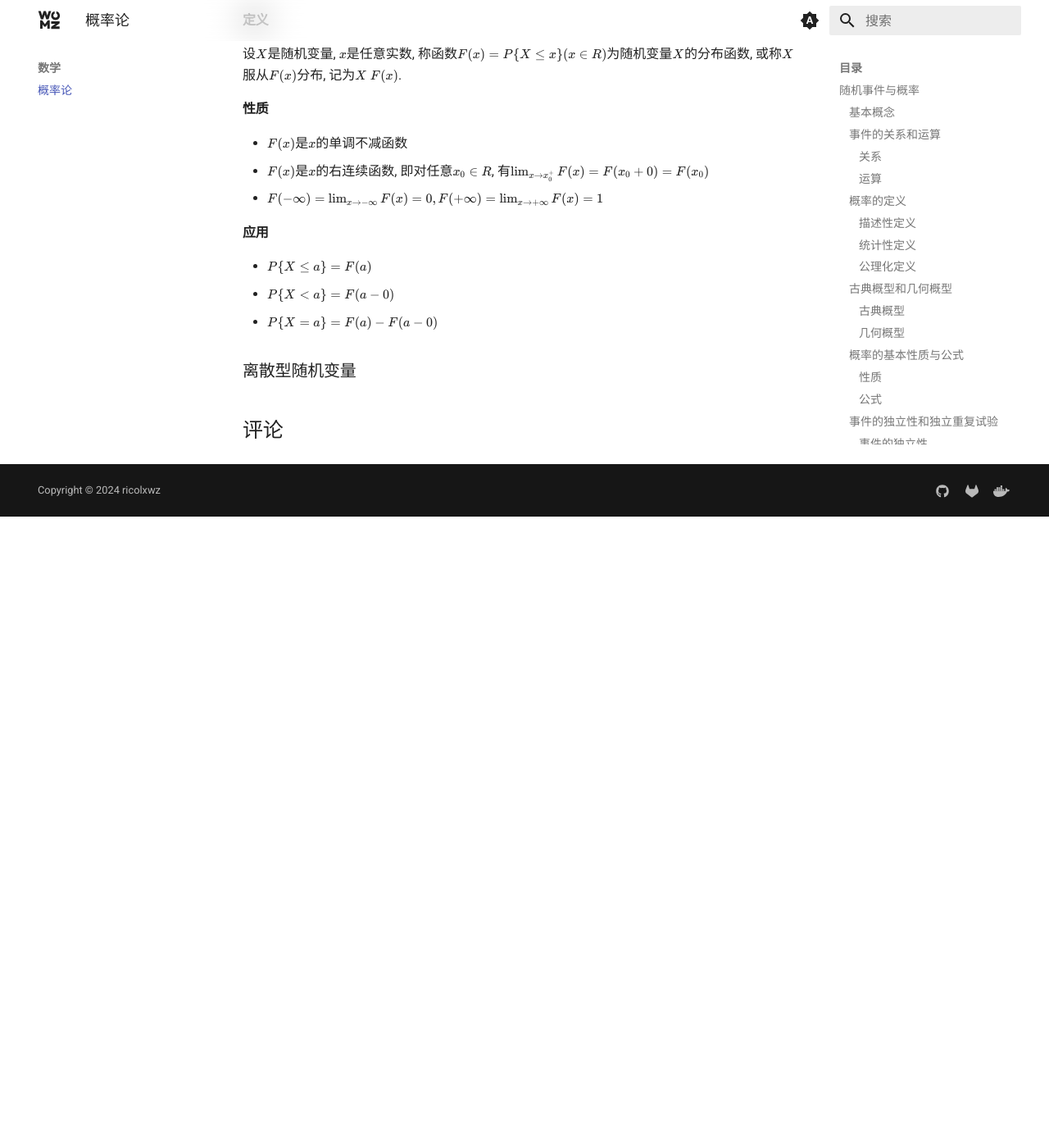
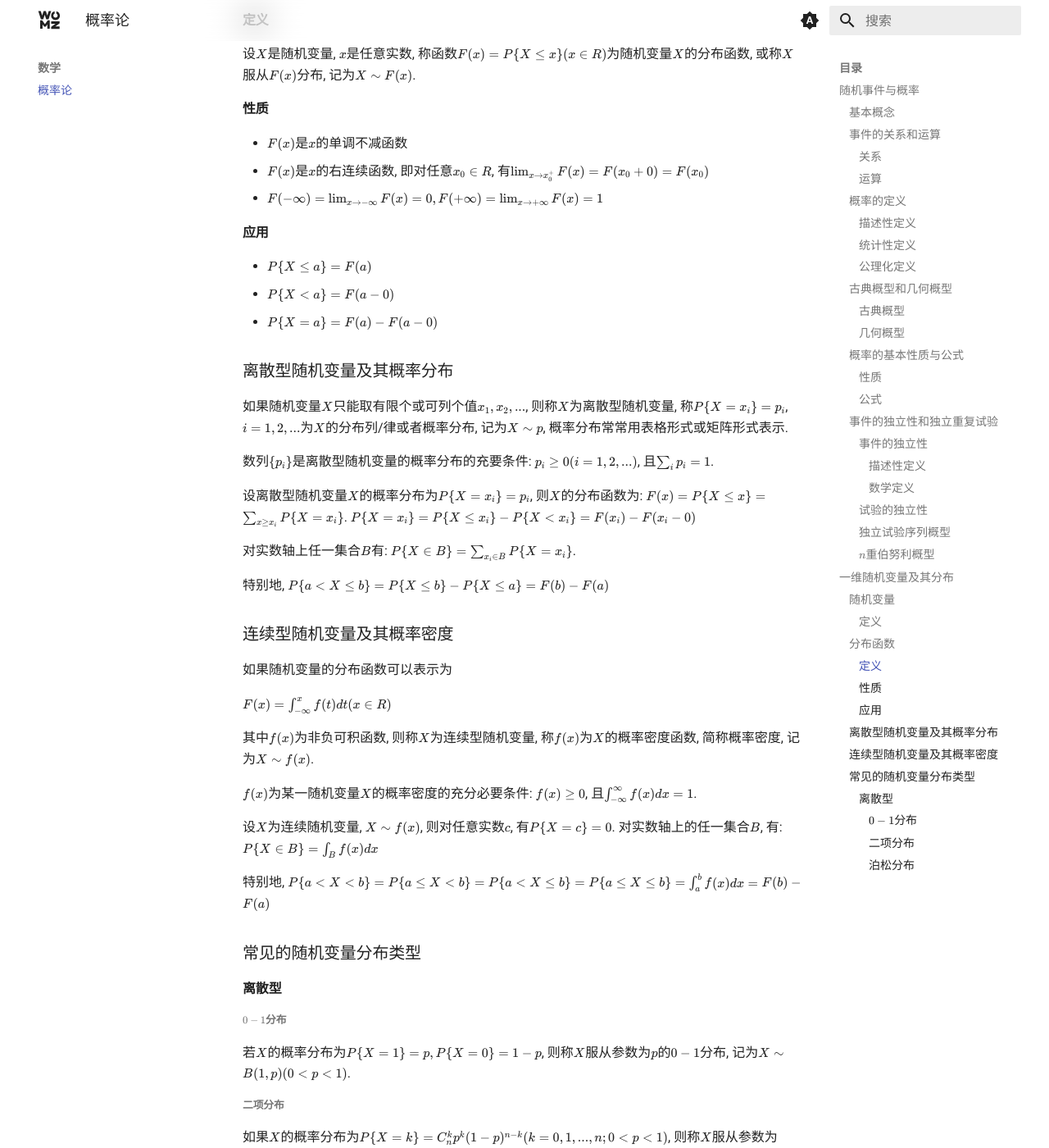
Before and after one commit to sigmax01/ml, an MkDocs documentation site: the page built from docs/数学/概率论.md, in a window 1280 px wide and 1400 px high, scrolled down 5142 px. Shown: the whole window at 82% size. Built offline with MkDocs 1.6.1 and Material for MkDocs 9.7.7, drawn with Linux system fonts in a browser that asks for light colours; comment, search, counter and statistics services are not loaded; before the commit the page ends 5772 px from its top, so only the background shows below that; some of the changed text lies outside the part shown.

Commit message:
Update documentation with information on one-dimensional random variables, their distribution, and conditional probability

```diff
--- a/docs/数学/概率论.md
+++ b/docs/数学/概率论.md
@@ -206,7 +206,7 @@ $P(A)=\frac{S_A的几何度量}{\Omega的几何度量}$
 
 #### 定义
 
-设$X$是随机变量, $x$是任意实数, 称函数$F(x)=P\{X\leq x\}(x\in R)$为随机变量$X$的分布函数, 或称$X$服从$F(x)$分布, 记为$X~F(x)$.
+设$X$是随机变量, $x$是任意实数, 称函数$F(x)=P\{X\leq x\}(x\in R)$为随机变量$X$的分布函数, 或称$X$服从$F(x)$分布, 记为$X\sim F(x)$.
 
 #### 性质
 
@@ -220,4 +220,48 @@ $P(A)=\frac{S_A的几何度量}{\Omega的几何度量}$
 - $P\{X< a\}=F(a-0)$
 - $P\{X=a\}=F(a)-F(a-0)$
 
-### 离散型随机变量
+### 离散型随机变量及其概率分布
+
+如果随机变量$X$只能取有限个或可列个值$x_1, x_2, ...$, 则称$X$为离散型随机变量, 称$P\{X=x_i\}=p_i$, $i=1, 2, ...$为$X$的分布列/律或者概率分布, 记为$X\sim p$, 概率分布常常用表格形式或矩阵形式表示.
+
+数列$\{p_i\}$是离散型随机变量的概率分布的充要条件: $p_i\geq 0(i=1, 2, ...)$, 且$\sum_i p_i = 1$.
+
+设离散型随机变量$X$的概率分布为$P\{X=x_i\}=p_i$, 则$X$的分布函数为: $F(x)=P\{X\leq x\}=\sum_{x\geq x_i}P\{X=x_i\}$. $P\{X=x_i\}=P\{X\leq x_i\}-P\{X<x_i\}=F(x_i)-F(x_i-0)$
+
+对实数轴上任一集合$B$有: $P\{X\in B\}=\sum_{x_i\in B}P\{X=x_i\}$.
+
+特别地, $P\{a<X\leq b\}=P\{X\leq b\}-P\{X\leq a\}=F(b)-F(a)$
+
+### 连续型随机变量及其概率密度
+
+如果随机变量的分布函数可以表示为
+
+$F(x)=\int_{-\infty}^x f(t)d t(x\in R)$
+
+其中$f(x)$为非负可积函数, 则称$X$为连续型随机变量, 称$f(x)$为$X$的概率密度函数, 简称概率密度, 记为$X\sim f(x)$.
+
+$f(x)$为某一随机变量$X$的概率密度的充分必要条件: $f(x)\geq 0$, 且$\int_{-\infty}^{\infty}f(x)dx=1$.
+
+设$X$为连续随机变量, $X\sim f(x)$, 则对任意实数$c$, 有$P\{X=c\}=0$. 对实数轴上的任一集合$B$, 有: $P\{X\in B\}=\int_Bf(x)dx$
+
+特别地, $P\{a<X<b\}=P\{a\leq X< b\}=P\{a<X\leq b\}=P\{a\leq X\leq b\}=\int_a^bf(x)dx=F(b)-F(a)$
+
+### 常见的随机变量分布类型
+
+#### 离散型
+
+##### $0-1$分布
+
+若$X$的概率分布为$P\{X=1\}=p, P\{X=0\}=1-p$, 则称$X$服从参数为$p$的$0-1$分布, 记为$X\sim B(1, p)(0<p<1)$.
+
+##### 二项分布
+
+如果$X$的概率分布为$P\{X=k\}=C_n^kp^k(1-p)^{n-k}(k=0, 1, ..., n; 0<p<1)$, 则称$X$服从参数为$(n, p)$的二项分布, 记为$X\sim B(n, p)$.
+
+##### 泊松分布
+
+如果$X$的概率分布为
+
+$P\{X=k\}=\frac{\lambda^k}{k!}e^{-k}(k=0, 1, ...; \lambda>0)$
+
+则称$X$服从参数为$\lambda$的泊松分布, 记为$X\sim P(\lambda)$.
```
